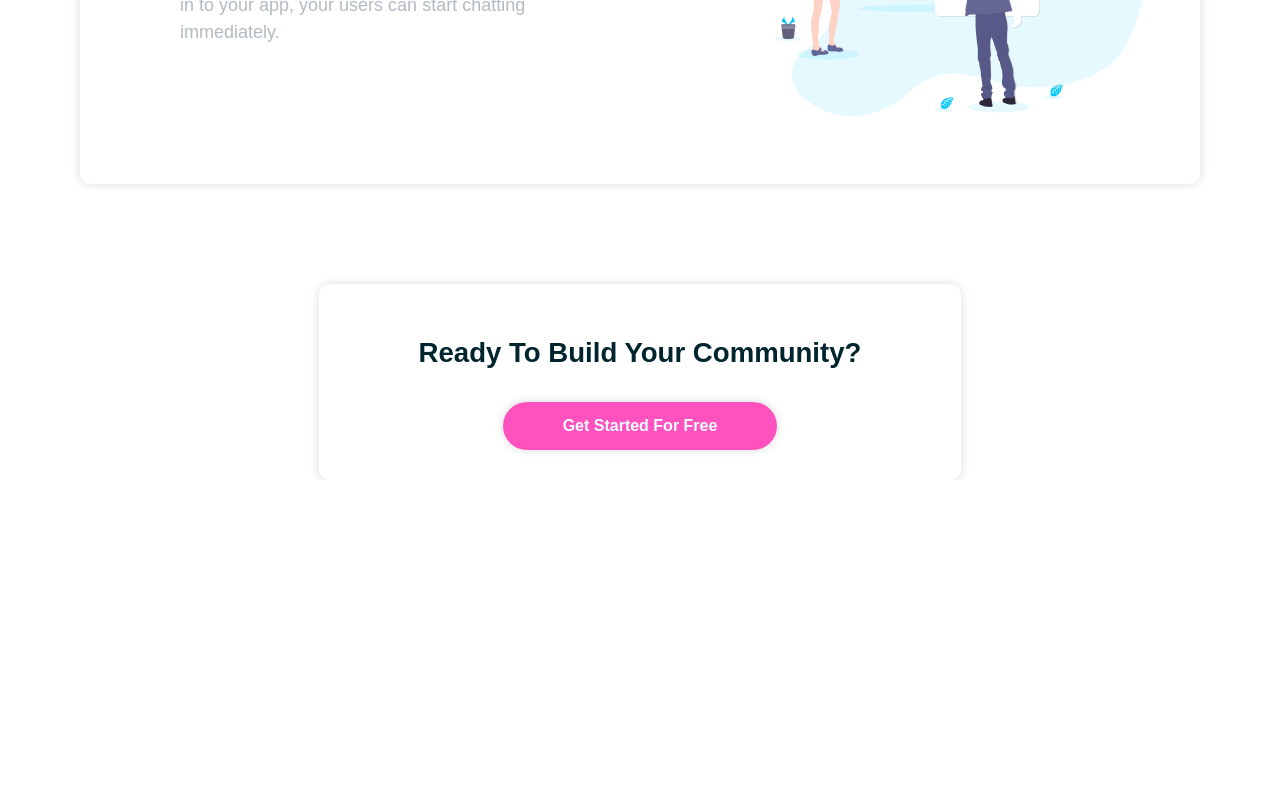
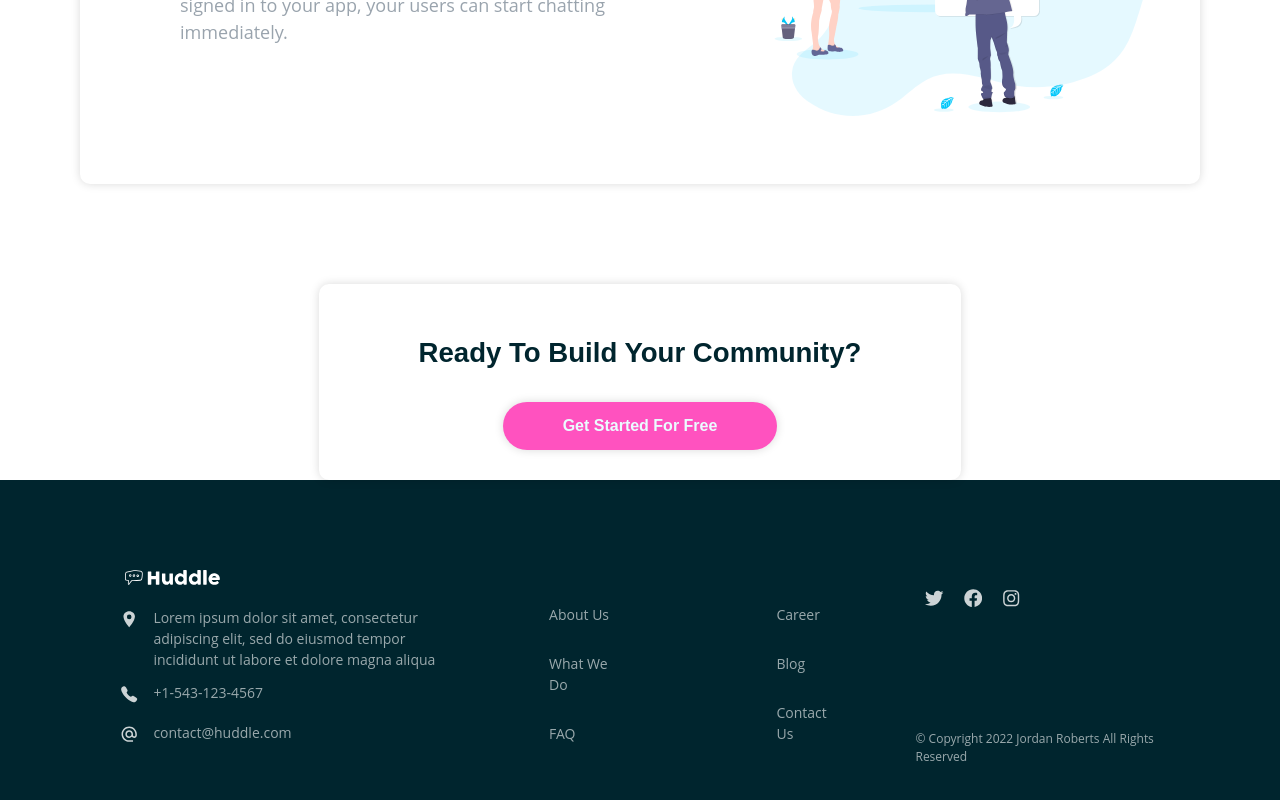
Before and after one commit to FlapShatner/huddle, a React (Vite) app: page / in a window 1280 px wide. Shown: the part 2037-2837 px from the top of the page. Before the commit the page ends 2517 px from the top, so only its background shows below. Built offline with nearby package versions, Linux system fonts and the light colour scheme.

Commit message:
Add footer

```diff
--- a/package.json
+++ b/package.json
@@ -10,6 +10,7 @@
   "dependencies": {
     "react": "^18.0.0",
     "react-dom": "^18.0.0",
+    "react-icons": "^4.3.1",
     "styled-components": "^5.3.5"
   },
   "devDependencies": {
--- a/src/App.jsx
+++ b/src/App.jsx
@@ -2,6 +2,7 @@ import GlobalStyles from './components/Global'
 import { ThemeProvider } from 'styled-components'
 import Hero from './components/Hero/Hero'
 import Features from './components/Features/Features'
+import Footer from './components/Footer/Footer'
 import CTA from './components/CTA/CTA'
 
 const theme = {
@@ -21,6 +22,7 @@ function App() {
       <Hero />
       <Features />
       <CTA />
+      <Footer />
     </ThemeProvider>
   )
 }
--- /dev/null
+++ b/src/components/Copyright.jsx
@@ -0,0 +1,13 @@
+import styled from 'styled-components'
+
+const CopyrightStyle = styled.p`
+  color: #fff;
+  font-size: 12px;
+  opacity: 0.6;
+`
+
+export default function Copyright() {
+  const thisYear = new Date().getFullYear()
+
+  return <CopyrightStyle> &copy; Copyright {thisYear} Jordan Roberts All Rights Reserved</CopyrightStyle>
+}
--- a/src/components/Footer/Footer.jsx
+++ b/src/components/Footer/Footer.jsx
@@ -0,0 +1,78 @@
+import { Container } from '../Container.styled'
+import Copyright from '../Copyright'
+import {
+  FooterContainer,
+  FlexCol,
+  FlexRow,
+  LogoWhite,
+  Icon,
+  ContactInfo,
+  Link,
+  Links,
+  Social,
+  FooterContent,
+  End,
+} from './Footer.styled'
+import { IoLocationSharp, IoCall } from 'react-icons/io5'
+import { MdOutlineAlternateEmail } from 'react-icons/md'
+import { FaTwitter, FaFacebook, FaInstagram } from 'react-icons/fa'
+import logoWhite from '../../images/logo-white.svg'
+
+export default function Footer() {
+  return (
+    <FooterContainer>
+      <Container>
+        <FooterContent>
+          <FlexCol>
+            <LogoWhite src={logoWhite} alt='logo' />
+            <FlexRow>
+              <Icon>
+                <IoLocationSharp />
+              </Icon>
+              <ContactInfo>
+                Lorem ipsum dolor sit amet, consectetur adipiscing elit, sed do eiusmod tempor incididunt ut labore et
+                dolore magna aliqua
+              </ContactInfo>
+            </FlexRow>
+            <FlexRow>
+              <Icon>
+                <IoCall />
+              </Icon>
+              <ContactInfo>+1-543-123-4567</ContactInfo>
+            </FlexRow>
+            <FlexRow>
+              <Icon>
+                <MdOutlineAlternateEmail />
+              </Icon>
+              <ContactInfo>contact@huddle.com</ContactInfo>
+            </FlexRow>
+          </FlexCol>
+          <Links>
+            <Link>About Us</Link>
+            <Link>What We Do</Link>
+            <Link>FAQ</Link>
+          </Links>
+          <Links>
+            <Link>Career</Link>
+            <Link>Blog</Link>
+            <Link>Contact Us</Link>
+          </Links>
+          <End>
+            <FlexRow>
+              <Social>
+                <FaTwitter />
+              </Social>
+              <Social>
+                <FaFacebook />
+              </Social>
+              <Social>
+                <FaInstagram />
+              </Social>
+            </FlexRow>
+            <Copyright />
+          </End>
+        </FooterContent>
+      </Container>
+    </FooterContainer>
+  )
+}
--- a/src/components/Footer/Footer.styled.js
+++ b/src/components/Footer/Footer.styled.js
@@ -10,4 +10,44 @@ export const FlexCol = styled.div`
 `
 export const FooterContainer = styled.div`
   background-color: ${({ theme }) => theme.colors.darkCyan};
+  padding: 90px 60px 40px;
 `
+export const LogoWhite = styled.img`
+  width: 100px;
+  padding-left: 5px;
+  padding-bottom: 10px;
+`
+
+export const Icon = styled.p`
+  color: #fff;
+  margin: 6px 0 0 0;
+  padding-top: 6px;
+`
+export const Text = styled.p`
+  color: #fff;
+  font-size: 14px;
+  opacity: 0.6;
+`
+
+export const ContactInfo = styled(Text)`
+  max-width: 400px;
+  padding-left: 15px;
+  padding-top: 6px;
+  font-weight: 400;
+  margin: 6px 0 0 0;
+`
+export const Link = styled(Text)``
+
+export const Links = styled(FlexCol)`
+  padding: 20px 80px;
+`
+
+export const Social = styled(Icon)`
+  margin: 10px;
+`
+export const FooterContent = styled(FlexRow)`
+  justify-content: space-between;
+`
+export const End = styled(FlexCol)`
+  justify-content: space-between;
+`
--- a/src/components/Global.js
+++ b/src/components/Global.js
@@ -18,8 +18,9 @@ const GlobalStyles = createGlobalStyle`
   }
 
   p {
-    opacity: 0.6;
+    opacity: 0.8;
     line-height: 1.5;
+    font-family: 'Open Sans', sans-serif;
   }
 
   img {
```
Also changed, not shown: 1 other file (tests, documents, lock files or other folders).
